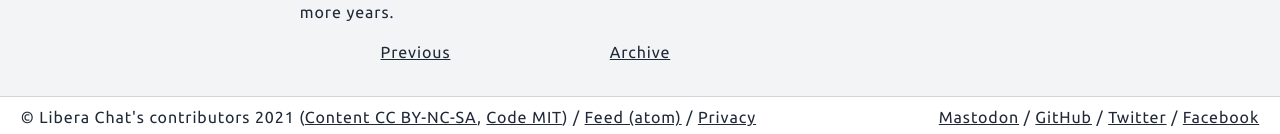
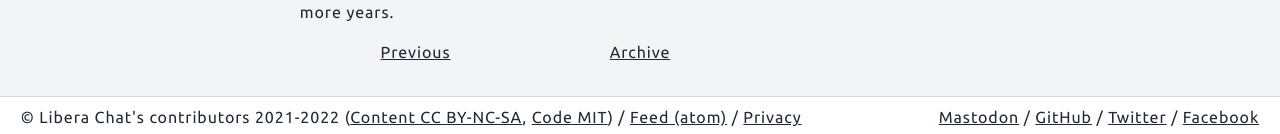
Before and after one commit to Libera-Chat/libera-chat.github.io, a Jekyll site: the page built from index.md, in a window 1280 px wide and 900 px high, scrolled down 1430 px. Shown: the part 763-897 px from the top of the window. Built offline with Jekyll 4.4.1, drawn with Linux system fonts in a browser that asks for light colours.

Commit message:
Footer: Bump copyright years
We have made meaningful (copyrightable) modifications this year.

Reported-by: @NetSysFire

```diff
--- a/_includes/footer.html
+++ b/_includes/footer.html
@@ -1,6 +1,6 @@
 <footer>
   <div>
-    <span class="copyright">&copy; Libera Chat's contributors 2021</span>
+    <span class="copyright">&copy; Libera Chat's contributors 2021-2022</span>
     (<a rel="license noopener noreferrer" href="/LICENSE-content.txt">Content CC BY-NC-SA</a>,
     <a rel="license noopener noreferrer" href="/LICENSE-code.txt">Code MIT</a>)
     <span class="mobile-hide">/</span>
```
